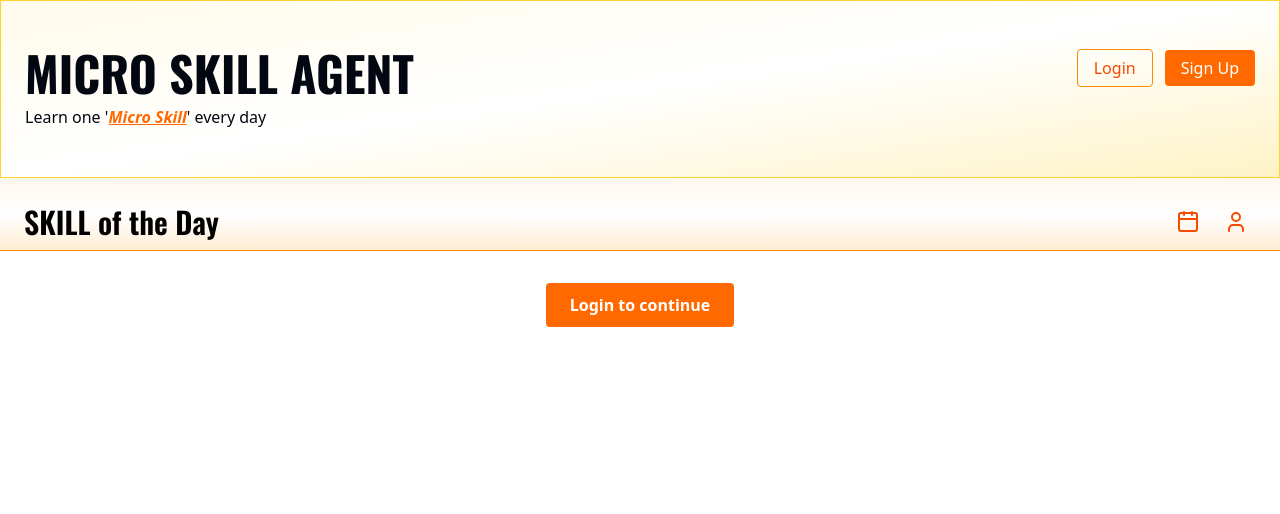
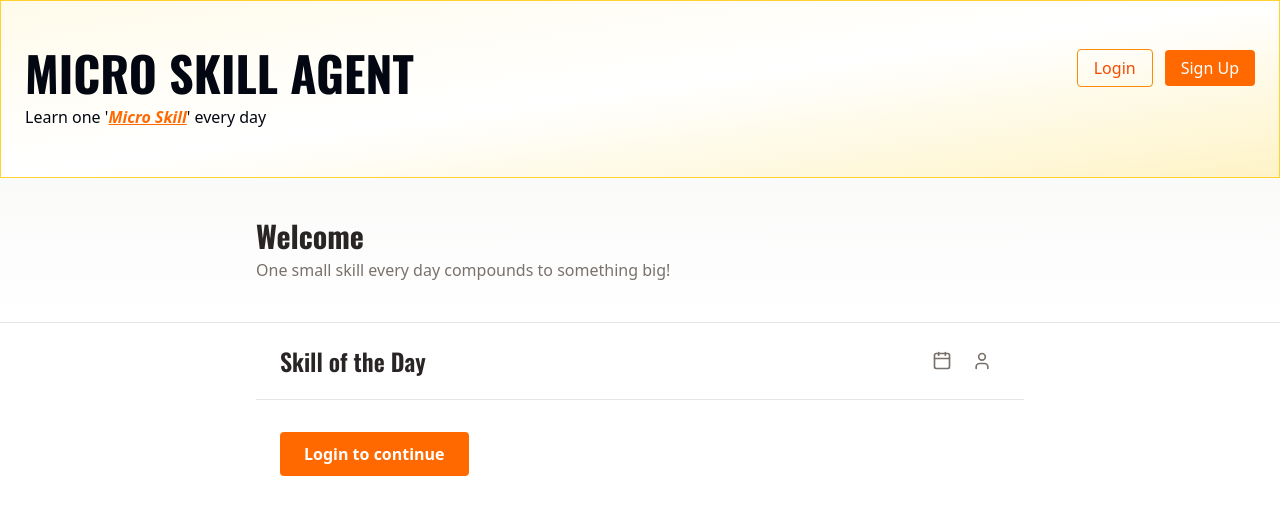
Before and after one commit to PavanBhat007/micro-skill-agent, a Next.js app: page / in a window 1280 px wide. Shown: the top 514 px of the page. Built offline with nearby package versions, Linux system fonts and the light colour scheme; no server answers.

Commit message:
feat: homepage refactor + streak feature

```diff
--- a/app/page.tsx
+++ b/app/page.tsx
@@ -1,48 +1,99 @@
 import SkillOfTheDaySection from "@/components/SkillOfTheDay";
 import { getDb } from "@/lib/mongodb";
+import { calculateStreak } from "@/lib/streak";
+import { Skill } from "@/types/skill";
 import { auth } from "@clerk/nextjs/server";
-import { Calendar, User } from "lucide-react";
+import { Calendar, Flame, User } from "lucide-react";
 import Link from "next/link";
 import { redirect } from "next/navigation";
 
 export default async function Home() {
   const { userId } = await auth();
 
+  let profile = null;
+  let streak = 0;
+
   if (userId) {
     const db = await getDb();
-    const profile = await db.collection("users").findOne({ userId });
+    profile = await db.collection("users").findOne({ userId });
 
     if (!profile || profile.onboardingCompleted !== true) {
-      redirect("/onboarding")
+      redirect("/onboarding");
     }
+
+    // streak calculation
+    const skills = (await db
+      .collection("skills")
+      .find({ userId })
+      .toArray()) as unknown as Skill[];
+    streak = calculateStreak(skills);
   }
 
   return (
-    <div className="flex flex-col items-center justify-center w-full">
-      <div className="flex items-center justify-between w-full border-b border-orange-400 pb-2 bg-linear-to-t from-orange-100 via-white to-orange-50 p-6">
-        <h2 className="font-[oswald] font-semibold text-3xl">
-          SKILL of the Day
+    <div className="flex flex-col items-center">
+      <div className="w-full px-6 py-10 border-b border-stone-200 bg-linear-to-b from-stone-50 to-white">
+        <div className="max-w-3xl mx-auto flex flex-col sm:flex-row sm:items-center sm:justify-between gap-4">
+          {/* Headline */}
+          <div>
+            <h2 className="font-[oswald] text-3xl font-bold text-stone-800">
+              {profile?.name ? (
+                <>
+                  Hi <span className="text-orange-600">{profile.name}</span>
+                </>
+              ) : (
+                "Welcome"
+              )}
             </h2>
 
-        <div className="flex items-center gap-2">
+            <p className="mt-1 text-stone-500">
+              One small skill every day compounds to something big!
+            </p>
+          </div>
+
+          {/* Streak */}
+          {userId && (
+            <div className="flex items-center gap-2 px-4 py-2.5 bg-orange-50 border border-orange-100 rounded-2xl">
+              <Flame className="w-5 h-5 text-orange-500" />
+              <div>
+                <p className="text-xs text-orange-600 font-medium">
+                  Current Streak
+                </p>
+                <p className="text-lg font-bold text-orange-700 leading-none">
+                  {streak} {streak === 1 ? "day" : "days"}
+                </p>
+              </div>
+            </div>
+          )}
+        </div>
+      </div>
+
+      {/* Skill of the day */}
+      <div className="w-full max-w-3xl">
+        <div className="flex items-center justify-between px-6 py-5 border-b border-stone-200">
+          <h2 className="font-[oswald] text-2xl font-semibold text-stone-800">
+            Skill of the Day
+          </h2>
+
+          <div className="flex items-center gap-1">
             <Link
               href="/calendar"
-            className="p-2 rounded-full hover:bg-orange-100 transition-colors duration-300"
               title="View Calendar"
+              className="p-2 rounded-full hover:bg-stone-100 transition-colors duration-300"
             >
-            <Calendar className="w-6 h-6 text-orange-600" />
+              <Calendar className="w-5 h-5 text-stone-500" />
             </Link>
             <Link
               href="/profile"
-            className="p-2 rounded-full hover:bg-orange-100 transition-colors duration-300"
               title="View Profile"
+              className="p-2 rounded-full hover:bg-stone-100 transition-colors duration-300"
             >
-            <User className="w-6 h-6 text-orange-600" />
+              <User className="w-5 h-5 text-stone-500" />
             </Link>
           </div>
         </div>
 
         <SkillOfTheDaySection />
       </div>
+    </div>
   );
 }
--- /dev/null
+++ b/lib/streak.ts
@@ -0,0 +1,38 @@
+import { Skill } from "@/types/skill";
+import { formatDate } from "./utils";
+
+export function calculateStreak(skills: Skill[]): number {
+  if (!skills || skills.length === 0) return 0;
+
+  const completed = skills.filter((skill) => skill.completed).map((skill) => skill.date).sort((a, b) => (a < b ? 1 : -1))
+  if (completed.length === 0) return 0;
+
+  console.log(skills, completed)
+
+  let today: string | Date = new Date();
+  let yesterday: string | Date = new Date(today);
+  yesterday.setDate(yesterday.getDate() - 1);
+
+  today = formatDate(today)
+  yesterday = formatDate(yesterday)
+
+  // streak valid if skill completed today or yesterday
+  if (completed[0] !== today && completed[0] !== yesterday) return 0;
+
+  let streak = 1;
+  let current = new Date(completed[0])
+  for (let i = 1; i < completed.length; i++) {
+    const prev = new Date(current);
+    prev.setDate(prev.getDate() - 1);
+    const expected = formatDate(prev);
+
+    if (completed[i] === expected) {
+      streak++;
+      current = prev;
+    } else {
+      break;
+    }
+  }
+
+  return streak;
+}
```
Lines whose indentation alone changed are shown as unchanged.
